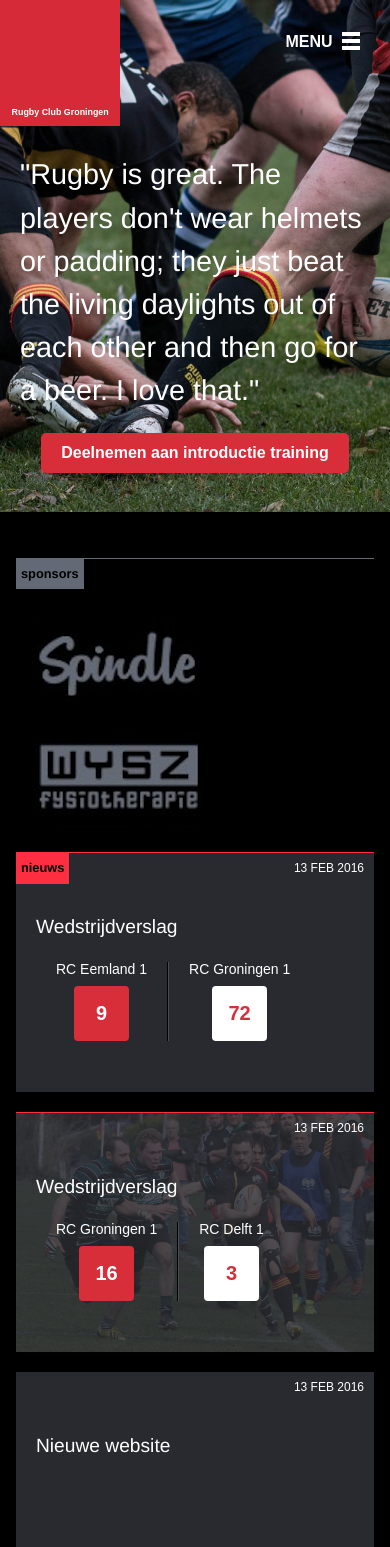
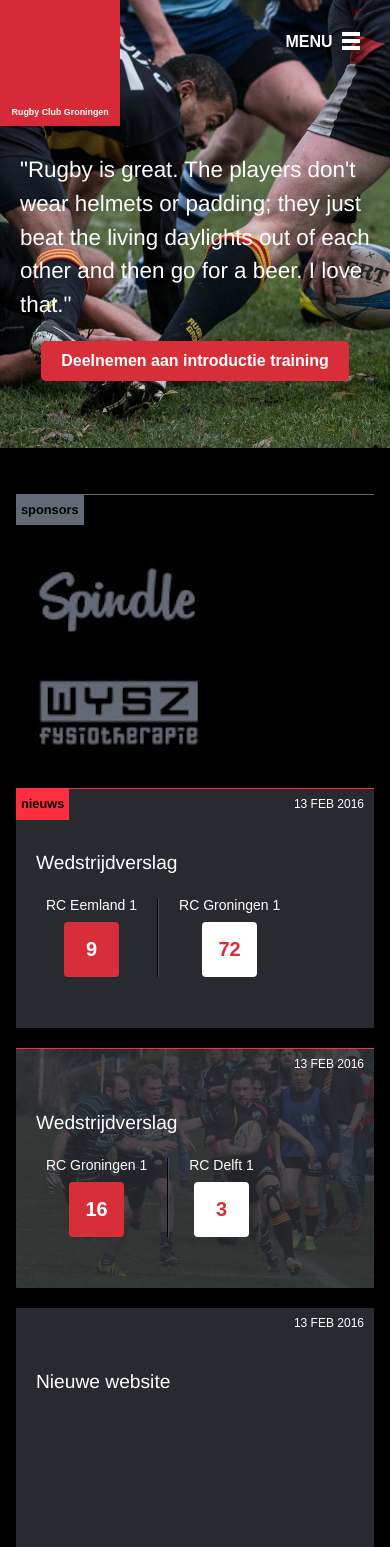
Before and after one commit to rugbyclubgroningen/website, a PHP site: page / in a window 390 px wide. Shown: the top 1547 px of the page. Run offline with PHP 8.4, Linux system fonts and the light colour scheme.

Commit message:
Responsive fixes

```diff
--- a/stylesheets/modules/_header.scss
+++ b/stylesheets/modules/_header.scss
@@ -1,6 +1,6 @@
 .header {
     background-size: cover;
-    height: 32rem;
+    height: 28rem;
     background-position: center;
     position: relative;
     margin-bottom: 30px;
@@ -9,7 +9,7 @@
         height: 40rem;
     }
 
-    @media (min-width: $breakpoint-20) {
+    @media (min-width: $breakpoint-40) {
         height: 50rem;
     }
 }
@@ -37,12 +37,16 @@
     margin-bottom: 20px;
 
     h2 {
-        font-size: 1.8rem;
+        font-size: 1.4rem;
         padding: 0 20px;
 
         @media (min-width: $breakpoint-10) {
+            font-size: 1.6rem;
+            padding: 0;
+        }
+
+        @media (min-width: $breakpoint-20) {
             font-size: 2rem;
-            padding: 0;
         }
     }
 
--- a/stylesheets/modules/_news.scss
+++ b/stylesheets/modules/_news.scss
@@ -5,11 +5,11 @@
 
 .news-container-two-third {
     @media (min-width: $breakpoint-30) {
-      @include grid(48);
+        @include grid(48);
     }
 
     @media (min-width: $breakpoint-40) {
-      @include grid(36);
+        @include grid(36);
     }
 }
 
--- a/stylesheets/modules/_scoreboard.scss
+++ b/stylesheets/modules/_scoreboard.scss
@@ -4,7 +4,7 @@
 
 .team {
     display: inline-block;
-    margin: 20px;
+    margin: 10px;
     text-align: center;
     margin-top: 0px;
 
@@ -18,6 +18,10 @@
         border-left: 1px solid #4a4b4e;
         margin-left: 0;
         padding-left: 20px;
+    }
+
+    @media (min-width: $breakpoint-10) {
+        margin: 20px;
     }
 }
 
--- a/stylesheets/styles.css
+++ b/stylesheets/styles.css
@@ -1094,7 +1094,7 @@ div.tabs {
 
 .team {
   display: inline-block;
-  margin: 20px;
+  margin: 10px;
   text-align: center;
   margin-top: 0px; }
   .team:first-child {
@@ -1105,6 +1105,9 @@ div.tabs {
     border-left: 1px solid #4a4b4e;
     margin-left: 0;
     padding-left: 20px; }
+  @media (min-width: 600px) {
+    .team {
+      margin: 20px; } }
 
 .team-name {
   display: block;
@@ -1128,14 +1131,14 @@ div.tabs {
 
 .header {
   background-size: cover;
-  height: 32rem;
+  height: 28rem;
   background-position: center;
   position: relative;
   margin-bottom: 30px; }
   @media (min-width: 600px) {
     .header {
       height: 40rem; } }
-  @media (min-width: 750px) {
+  @media (min-width: 1200px) {
     .header {
       height: 50rem; } }
 
@@ -1156,12 +1159,15 @@ div.tabs {
   margin-top: 20px;
   margin-bottom: 20px; }
   .intro-cta h2 {
-    font-size: 1.8rem;
+    font-size: 1.4rem;
     padding: 0 20px; }
     @media (min-width: 600px) {
       .intro-cta h2 {
-        font-size: 2rem;
+        font-size: 1.6rem;
         padding: 0; } }
+    @media (min-width: 750px) {
+      .intro-cta h2 {
+        font-size: 2rem; } }
   @media (min-width: 1200px) {
     .intro-cta {
       max-width: 40%;
```
Also changed, not shown: 1 other file.
